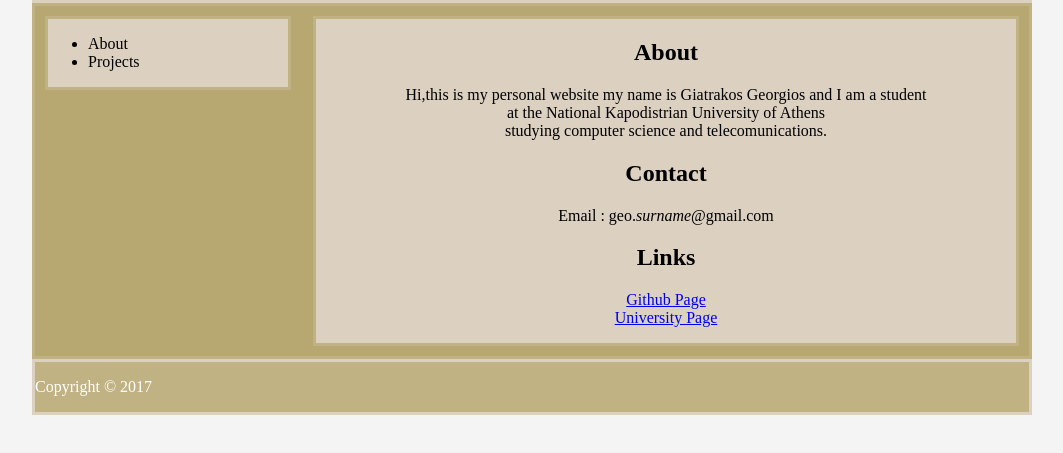
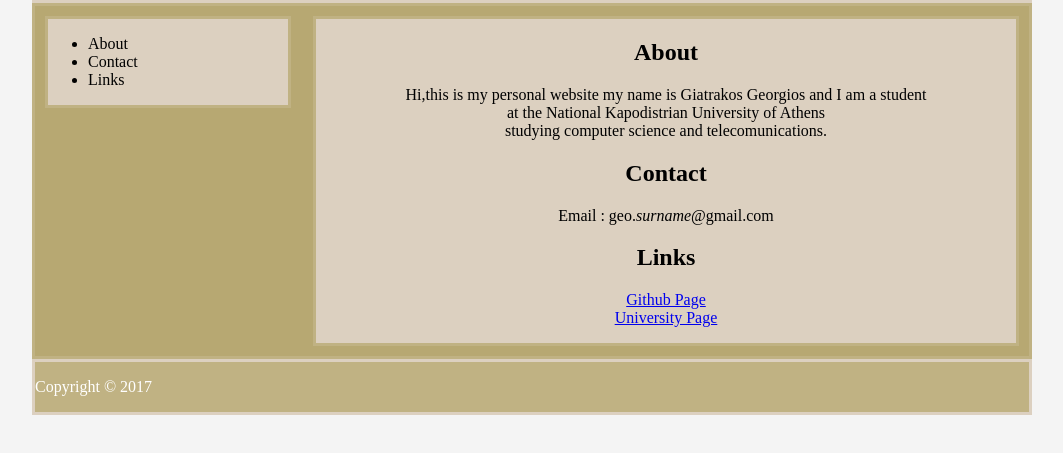
Before and after one commit to giatrakosg/giatrakosg.github.io, a plain HTML site: page index.html in a window 1280 px wide. Shown: the part 91-544 px from the top of the page, without its empty margins (108-1171 px from the left). Drawn offline with Linux system fonts and the light colour scheme.

Commit message:
add link section to nav

```diff
--- a/index.html
+++ b/index.html
@@ -13,7 +13,8 @@
 					<div id="Nav">
 							<ul>
 								<li>About</li>
-								<li>Projects</li>
+								<li>Contact</li>
+								<li>Links</li>
 							</ul>
 					</div>
 					<div id="main">
```
